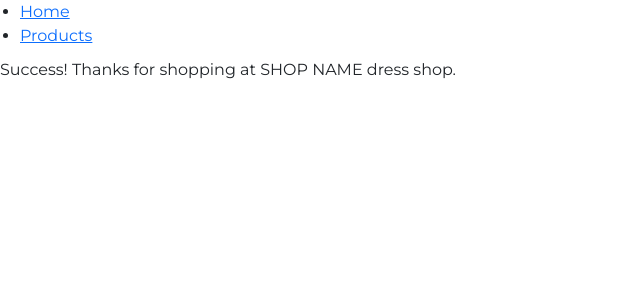
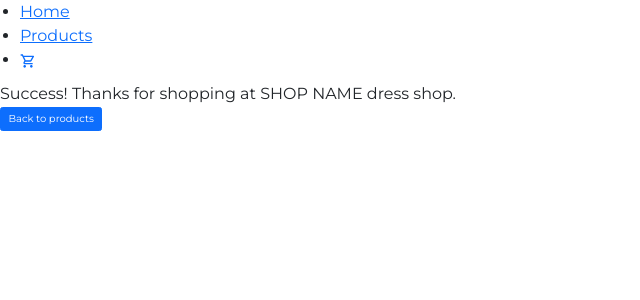
Before and after one commit to v-walker/hw-redux-shopping-cart, a React (Create React App) app: page /transaction_successful in a window 1280 px wide. Shown: the top 300 px of the page, without its empty margins (0-640 px from the left). Built offline with nearby package versions, Linux system fonts and the light colour scheme.

Commit message:
cart icon and path to cart in nav

```diff
--- a/package.json
+++ b/package.json
@@ -12,6 +12,7 @@
     "react": "^17.0.2",
     "react-bootstrap": "^1.6.4",
     "react-dom": "^17.0.2",
+    "react-icons": "^4.3.1",
     "react-redux": "^7.2.6",
     "react-reveal": "^1.2.2",
     "react-router-dom": "^6.0.2",
--- a/src/components/Success.jsx
+++ b/src/components/Success.jsx
@@ -1,9 +1,12 @@
-import React from 'react'
+import React from 'react';
+import { Link } from 'react-router-dom';
 
 function Success() {
     return (
         <div>
             Success! Thanks for shopping at SHOP NAME dress shop.
+            <br />
+            <button className="btn btn-primary"><Link to="/products" style={{textDecoration: "none", color: "white"}}>Back to products</Link></button>
         </div>
     )
 }
--- a/src/components/layout/BaseLayout.js
+++ b/src/components/layout/BaseLayout.js
@@ -1,6 +1,7 @@
 
 import React from 'react';
 import {Link} from 'react-router-dom';
+import { MdOutlineShoppingCart } from 'react-icons/md'
 
 
 const BaseLayout = (props) => {
@@ -9,6 +10,7 @@ const BaseLayout = (props) => {
         <ul>
             <li><Link to="/">Home</Link></li>
             <li><Link to="/products">Products</Link></li>
+            <li><Link to="/checkout"><MdOutlineShoppingCart /></Link></li>
         </ul>
       {props.children}
     </>
```
Also changed, not shown: 1 other file (tests, documents, lock files or other folders).
